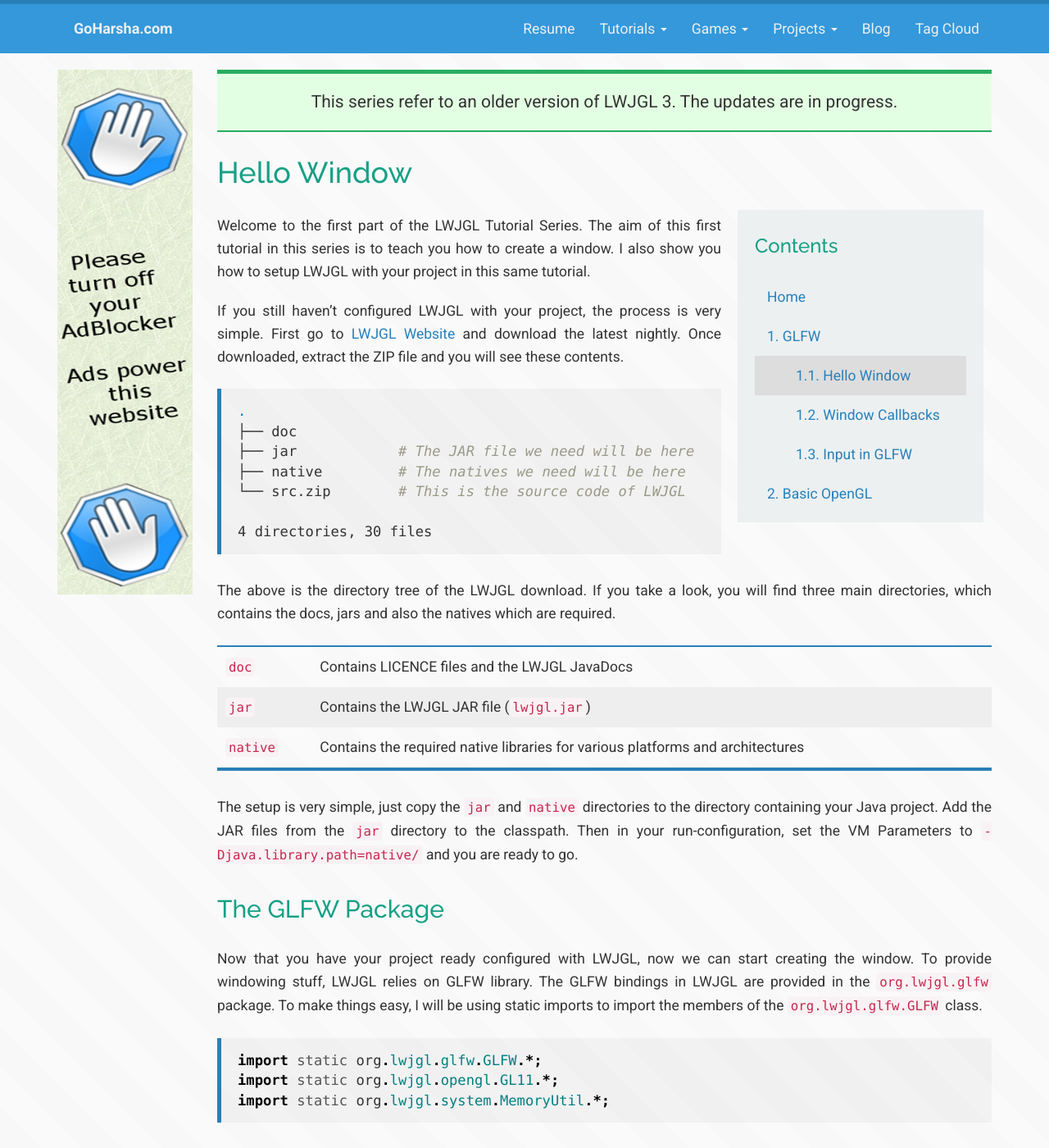
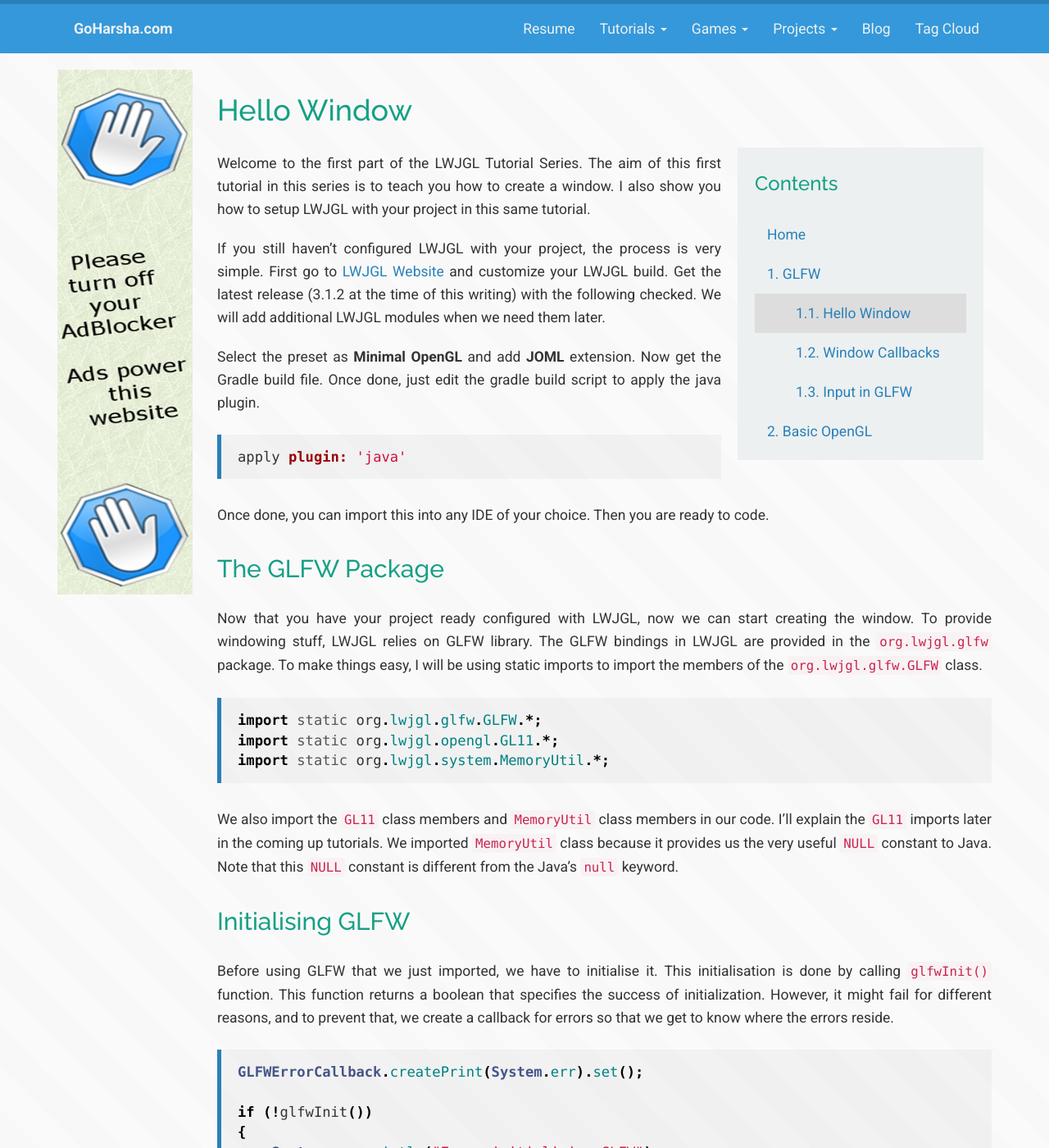
Before and after one commit to sriharshachilakapati/sriharshachilakapati.github.io, a Jekyll site: the page built from lwjgl-tutorial-series/1-glfw/1-1-hello-window.md, in a window 1280 px wide and 1400 px high. Shown: the whole window at 82% size. Built offline with Jekyll 4.4.1, drawn with Linux system fonts in a browser that asks for light colours; nearby versions of some CDN libraries; comment, search, counter and statistics services are not loaded; some of the changed text lies outside the part shown.

Commit message:
Updated LWJGL tutorial 1.1 to latest LWJGL release

```diff
--- a/_includes/image
+++ b/_includes/image
@@ -8,7 +8,7 @@ Doesn't support adding width and height though..
 
 <div class="text-center">
     <div style="border: 1px solid #cecece; display: inline-block; padding: 0; margin: 25px;">
-        <img alt="" style="margin: 0" src="{{ include.href }}"/>
+        <img alt="{{ include.alt }}" style="margin: 0" src="{{ include.href }}"/>
         <div style="background: #eeeeee; padding: 10px; border-top: 1px solid #cecece;">
             {{ include.alt }}
         </div>
--- a/_layouts/lwjgltutorial.html
+++ b/_layouts/lwjgltutorial.html
@@ -4,9 +4,11 @@ layout: default
 
 <div class="post">
     <header class="post-header">
+        {% unless page.updated %}
         <div class="note text-center">
             This series refer to an older version of LWJGL 3. The updates are in progress.
         </div>
+        {% endunless %}
 
         <h1 class="post-title">{{ page.title }}</h1>
     </header>
--- a/lwjgl-tutorial-series/1-glfw/1-1-hello-window.md
+++ b/lwjgl-tutorial-series/1-glfw/1-1-hello-window.md
@@ -3,29 +3,20 @@ title: Hello Window
 layout: lwjgltutorial
 permalink: /lwjgl-tutorial-series/hello-window/
 section: 1
+updated: true
 ---
 
 Welcome to the first part of the LWJGL Tutorial Series. The aim of this first tutorial in this series is to teach you how to create a window. I also show you how to setup LWJGL with your project in this same tutorial.
 
-If you still haven’t configured LWJGL with your project, the process is very simple. First go to [LWJGL Website](http://www.lwjgl.org/download) and download the latest nightly. Once downloaded, extract the ZIP file and you will see these contents.
+If you still haven’t configured LWJGL with your project, the process is very simple. First go to [LWJGL Website](https://www.lwjgl.org/download) and customize your LWJGL build. Get the latest release (3.1.2 at the time of this writing) with the following checked. We will add additional LWJGL modules when we need them later.
 
-~~~sh
-.
-├── doc
-├── jar            # The JAR file we need will be here
-├── native         # The natives we need will be here
-└── src.zip        # This is the source code of LWJGL
+Select the preset as **Minimal OpenGL** and add **JOML** extension. Now get the Gradle build file. Once done, just edit the gradle build script to apply the java plugin.
 
-4 directories, 30 files
+~~~groovy
+apply plugin: 'java'
 ~~~
 
-The above is the directory tree of the LWJGL download. If you take a look, you will find three main directories, which contains the docs, jars and also the natives which are required.
-
-|`doc`   |Contains LICENCE files and the LWJGL JavaDocs                                  |
-|`jar`   |Contains the LWJGL JAR file (`lwjgl.jar`)                                      |
-|`native`|Contains the required native libraries for various platforms and architectures |
-
-The setup is very simple, just copy the `jar` and `native` directories to the directory containing your Java project. Add the JAR files from the `jar` directory to the classpath. Then in your run-configuration, set the VM Parameters to `-Djava.library.path=native/` and you are ready to go.
+Once done, you can import this into any IDE of your choice. Then you are ready to code.
 
 ## The GLFW Package
 
@@ -41,10 +32,12 @@ We also import the `GL11` class members and `MemoryUtil` class members in our co
 
 ## Initialising GLFW
 
-Before using GLFW that we just imported, we have to initialise it. This initialisation is done by calling `glfwInit()` function. This function returns `0` if there is any error, which is also the value of `GL_FALSE`, the constant we import from the `GL11` class. Here is how you initialise the library.
+Before using GLFW that we just imported, we have to initialise it. This initialisation is done by calling `glfwInit()` function. This function returns a boolean that specifies the success of initialization. However, it might fail for different reasons, and to prevent that, we create a callback for errors so that we get to know where the errors reside.
 
 ~~~java
-if (glfwInit() != GL_TRUE)
+GLFWErrorCallback.createPrint(System.err).set();
+
+if (!glfwInit())
 {
     System.err.println("Error initializing GLFW");
     System.exit(1);
@@ -71,9 +64,9 @@ We need a window to render our contents to the screen and the player to be able
 public static long glfwCreateWindow(int width, int height, CharSequence title, long monitor, long share);
 ~~~
 
-Let me quickly explain the properties here. The `width`, `height` and `title`, obviously specifies the size and title of the window. The two new ones are `monitor` and `share`. GLFW has support for multiple monitors, setting the monitor to any monitors will cause the new window to be a fullscreen window over that monitor. If you need a windowed mode (no fullscreen), you set that to the `NULL` constant.
+Let me quickly explain the properties here. The _width_, _height_ and _title_, obviously specifies the size and title of the window. The two new ones are _monitor_ and _share_. GLFW has support for multiple monitors, setting the monitor to any monitors will cause the new window to be a fullscreen window over that monitor. If you need a windowed mode (no fullscreen), you set that to the `NULL` constant.
 
-The `share` property is only used if you want a shared context. Suppose if you want to share the same context between two windows, you pass the handle of the first window as share of the second window. Since we only want one window here, we set the second property to `NULL` constant.
+The _share_ property is only used if you want a shared context. Suppose if you want to share the same context between two windows, you pass the handle of the first window as share of the second window. Since we only want one window here, we set the second property to `NULL` constant.
 
 ~~~java
 long windowID = glfwCreateWindow(640, 480, "My GLFW Window", NULL, NULL);
@@ -122,7 +115,7 @@ The first line specifies GLFW to make the context of the window whose handle is
 
 ## Writing the Render Loop
 
-The render loop is placed in the `start()` method of the `Game` class. This method starts the render loop, which initialises the game, and steps into a `update`-`render` loop. Finally, it calls the `dispose()` method and destroys the window.
+The render loop is placed in the `start()` method of the `Game` class. This method starts the render loop, which initialises the game, and steps into a update-render loop. Finally, it calls the `dispose()` method and destroys the window.
 
 ~~~java
 public void start()
@@ -162,7 +155,7 @@ public void start()
 }
 ~~~
 
-I’m not going to explain what `delta` is, and about this loop, since that is not the main aspect of this series. If you want to learn more on that aspect, google `game loops` and you will get a lot of knowledge on them. Okay, now if you run it, you will be greeted with a window like this.
+I’m not going to explain what `delta` is, and about this loop, since that is not the main aspect of this series. If you want to learn more on that aspect, google **game loops** and you will get a lot of knowledge on them. Okay, now if you run it, you will be greeted with a window like this.
 
 <div class="text-center" markdown='1'>
 ![GLFW Window]({{ site.url }}/assets/images/lwjgl-tutorial-series/hello-window.png)
@@ -174,4 +167,5 @@ And this is the end of the first part of the LWJGL Tutorial Series. In the next
 
 All the source code in this series is hosted on the [GitHub repository](https://sriharshachilakapati/LWJGL-Tutorial-Series/) here.
 
-  - [Game.java](https://github.com/sriharshachilakapati/LWJGL-Tutorial-Series/blob/b388c1c54e8ffe9a785e22411756495b757dfb59/src/com/shc/tutorials/lwjgl/Game.java)
+  - [build.gradle](https://github.com/sriharshachilakapati/LWJGL-Tutorial-Series/blob/c77684f2d584dd5f79acc68301260a9e5a3d5d07/build.gradle)
+  - [Game.java](https://github.com/sriharshachilakapati/LWJGL-Tutorial-Series/blob/c77684f2d584dd5f79acc68301260a9e5a3d5d07/src/main/java/com/shc/tutorials/lwjgl/Game.java)
```
Also changed, not shown: other parts of lwjgl-tutorial-series/1-glfw/1-1-hello-window.md (+2 -2 lines), lwjgl-tutorial-series.md (+2 -1 lines), assets/images/lwjgl-tutorial-series/hello-window.png.
